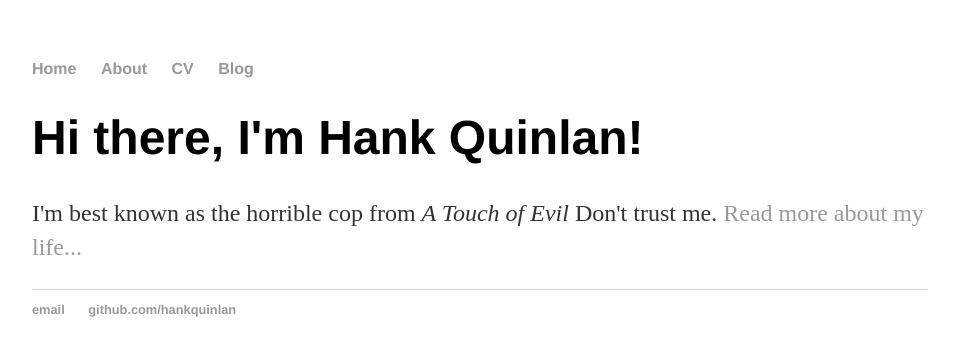
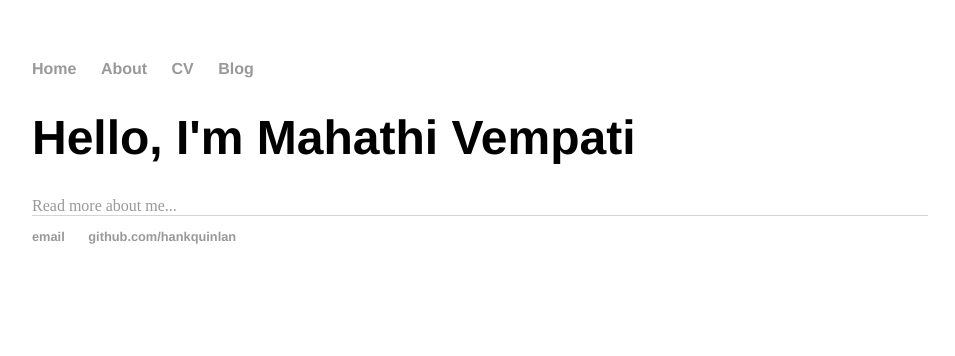
Before and after one commit to Tinkidinki/tinkidinki.github.io, a Jekyll site: the page built from index.html, in a window 1280 px wide. Shown: the top 356 px of the page, without its empty margins (160-1115 px from the left). Built offline with Jekyll 4.4.1, drawn with Linux system fonts in a browser that asks for light colours.

Commit message:
Update index.html

```diff
--- a/index.html
+++ b/index.html
@@ -1,29 +1,9 @@
-<!DOCTYPE html>
-<html>
-	<head>
-		<title>Hank Quinlan, Horrible Cop</title>
-		<link rel="stylesheet" type="text/css" href="/css/main.css" />
-	</head>
-	<body>
-		<nav>
-    		<ul>
-        		<li><a href="/">Home</a></li>
-	        	<li><a href="/about">About</a></li>
-        		<li><a href="/cv">CV</a></li>
-        		<li><a href="/blog">Blog</a></li>
-    		</ul>
-		</nav>
-		<div class="container">
-    		<div class="blurb">
-        		<h1>Hi there, I'm Hank Quinlan!</h1>
-				<p>I'm best known as the horrible cop from <em>A Touch of Evil</em> Don't trust me. <a href="/about">Read more about my life...</a></p>
-    		</div><!-- /.blurb -->
-		</div><!-- /.container -->
-		<footer>
-    		<ul>
-        		<li><a href="mailto:hankquinlanhub@gmail.com">email</a></li>
-        		<li><a href="https://github.com/hankquinlan">github.com/hankquinlan</a></li>
-			</ul>
-		</footer>
-	</body>
-</html>
+---
+layout: default
+title: Mahathi Vempati, Tinkidinki
+---
+
+<div class="blurb">
+	<h1> Hello, I'm Mahathi Vempati </h1>
+	<a href="/about"> Read more about me... </a>
+</div>
```
